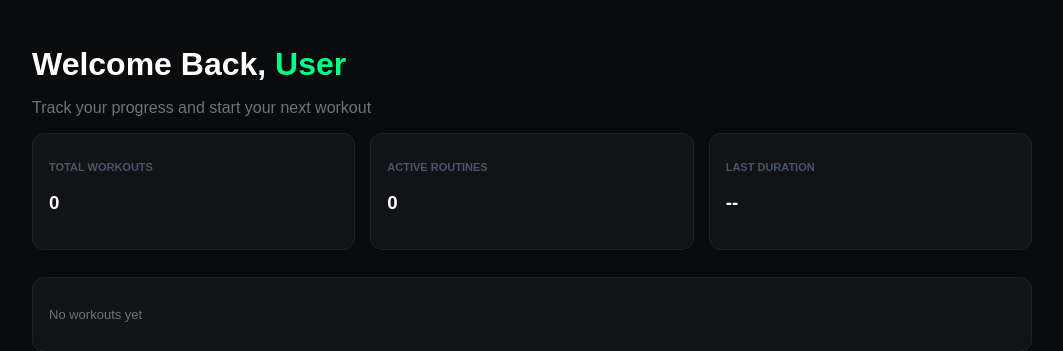
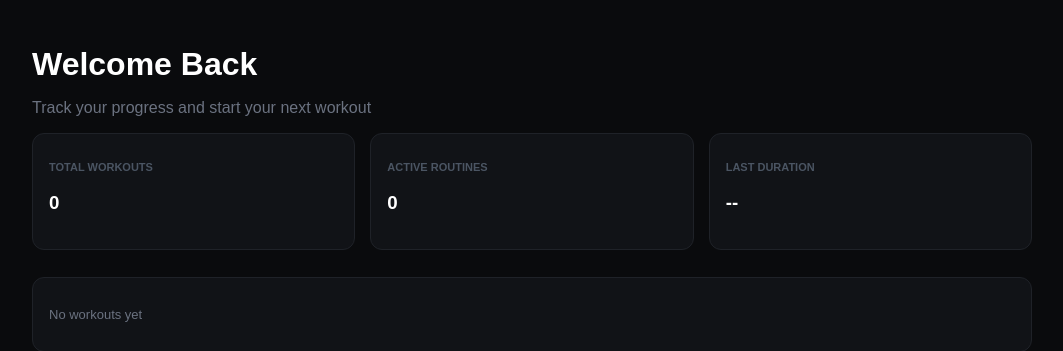
Before and after one commit to kavinghty/Fitness-Companion-DTE-Final-Assesment, a Flask app: page / in a window 1280 px wide. Shown: the part 65-416 px from the top of the page, without its empty margins (108-1171 px from the left). Run offline with Flask 3, Linux system fonts and the light colour scheme; data comes from the database, SQL or seed files in the repository.

Commit message:
fixed some html

```diff
--- a/templates/index.html
+++ b/templates/index.html
@@ -27,7 +27,7 @@
 
     <!-- DASHBOARD -->
     <div id="dashboard" class="page active">
-        <h1>Welcome Back, <span class="green" id="user-name">User</span></h1>
+        <h1>Welcome Back</h1>
         <p class="subtitle">Track your progress and start your next workout</p>
 
         <div class="cards">
```
